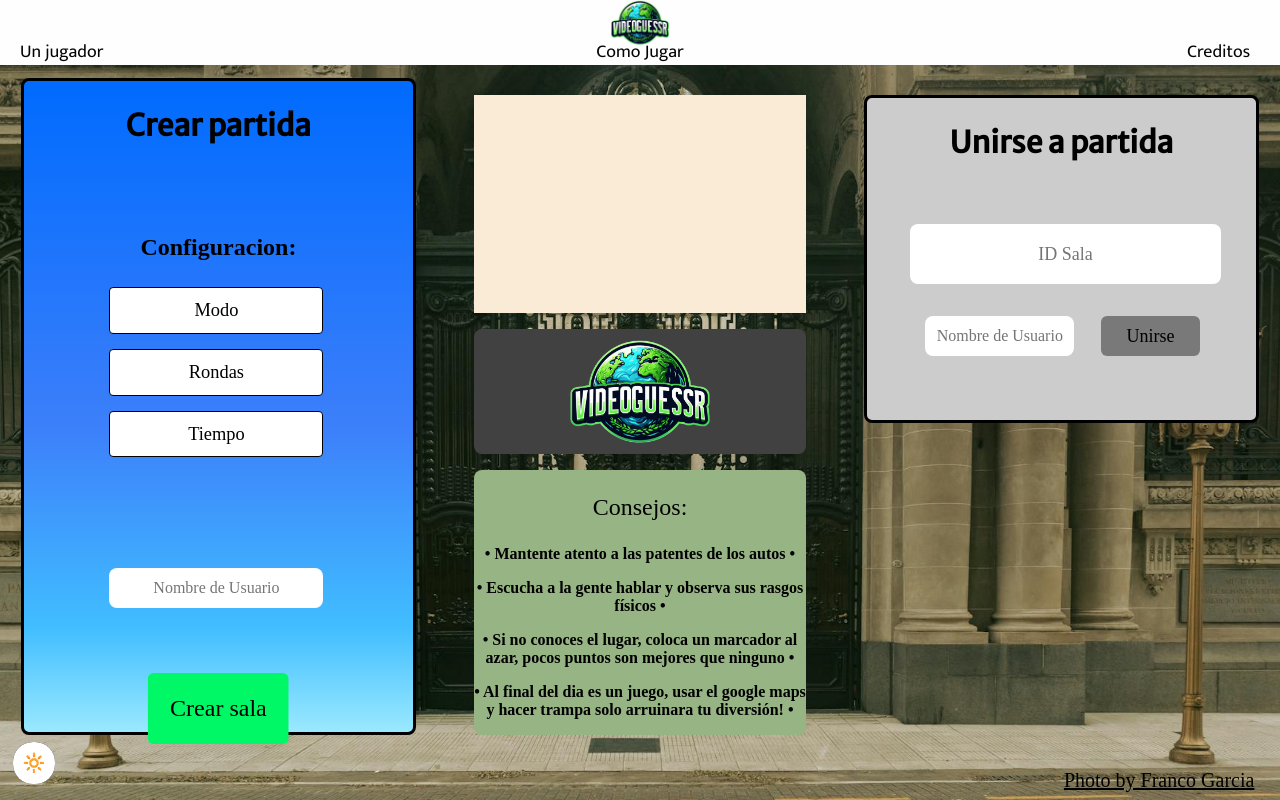
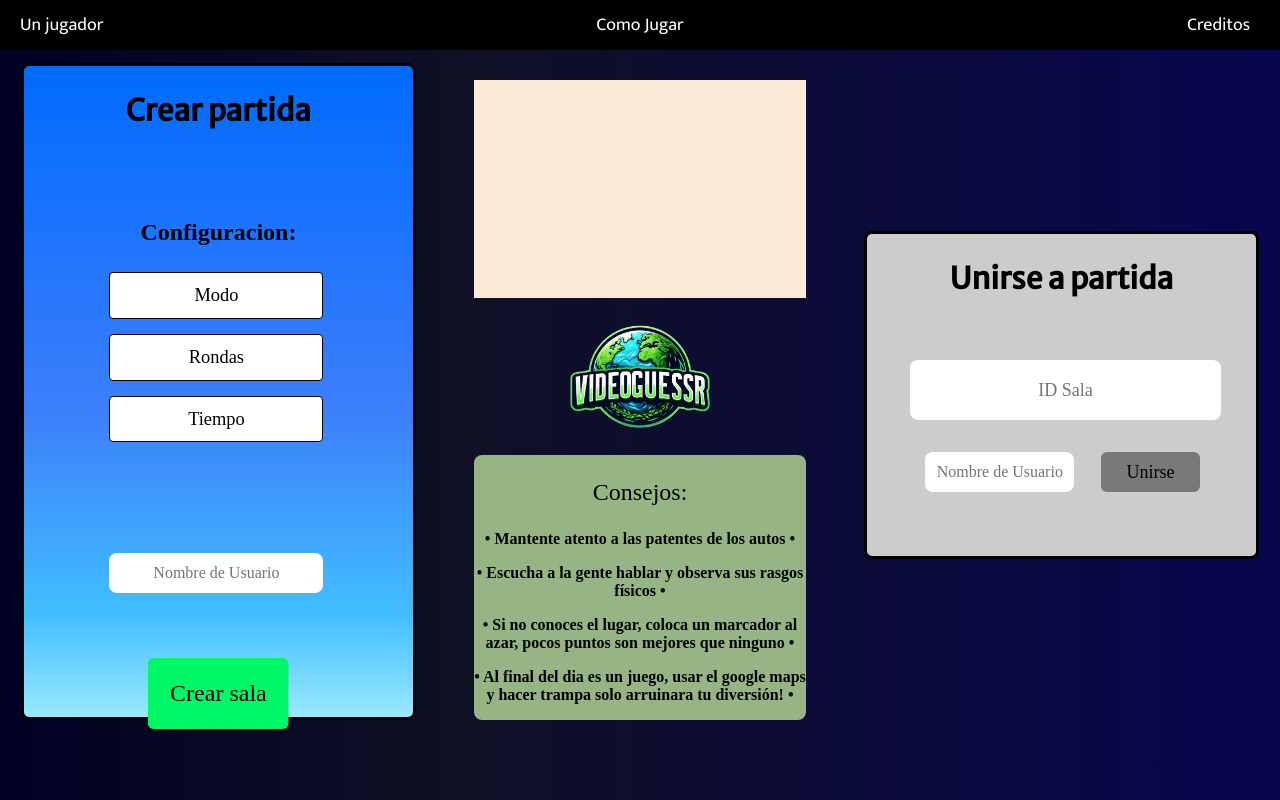
Before and after one commit to lautaorsi/Guessr_ml, a website: page es/index.html in a window 1280 px wide. Drawn offline with Linux system fonts and the light colour scheme; a web font is replaced by a local one.

Commit message:
front end development

```diff
--- a/es/index.html
+++ b/es/index.html
@@ -12,54 +12,6 @@
         <script src="https://kit.fontawesome.com/493860cbeb.js" crossorigin="anonymous"></script>
 
         <script>
-        var lmode = localStorage.getItem('lightMode')
-        function whiten(){
-            var body = document.getElementsByTagName('body')[0];
-            body.style.backgroundImage = 'url(../static/background_small.jpg)';
-            var h3s = document.getElementsByTagName('h3')
-            for (let i = 0; i < h3s.length; i++) {
-                h3s[i].style.color = 'black'
-            }
-            var headers = document.getElementsByClassName('headers')
-            for (let i = 0; i < headers.length; i++) {
-                headers[i].style.color = 'black'
-            }
-            var keys = document.getElementsByClassName('s')
-            console.log(keys)
-            for (let i = 0; i < keys.length; i++) {
-                keys[i].style.color = 'black'
-            }
-            document.getElementById('black').style.display = 'none'
-            document.getElementById('white').style.display = 'block'
-            document.getElementById('whiten').style.display = 'block'
-            document.getElementById('darken').style.display = 'none'
-        }
-
-
-
-
-
-        function darken(){
-            var body = document.getElementsByTagName('body')[0];
-            body.style.backgroundImage = 'url(../static/night_background.jpg)';
-            var h3s = document.getElementsByTagName('h3')
-            for (let i = 0; i < h3s.length; i++) {
-                h3s[i].style.color = 'white'
-            }
-            var headers = document.getElementsByClassName('headers')
-            for (let i = 0; i < headers.length; i++) {
-                headers[i].style.color = 'white'
-            }
-            var keys = document.getElementsByClassName('s')
-            for (let i = 0; i < keys.length; i++) {
-                keys[i].style.color = 'white'
-            }
-            document.getElementById('black').style.display = 'block'
-            document.getElementById('white').style.display = 'none'
-            document.getElementById('darken').style.display = 'block'
-            document.getElementById('whiten').style.display = 'none'
-        }
-
 
 
         function nam(e){
@@ -104,15 +56,14 @@
     <body>
         <title>VideoGuessr - Menu Online</title>
         <div id="Top_menu">
-            <img src="../static/logo.png" alt="logo" class="logoimg" draggable="false" onclick="window.location='https://videoguessr.com/es'">
-            <div id="centerheader">
-                <a href="https://videoguessr.com/es/info.html" draggable="false" id="howto" class="headers">Como Jugar</a>
+            <div id="centerheader" class="headercont">
+                <a href="https://videoguessr.com/es/info.html" draggable="false" id="howto" class="headers center-underline">Como Jugar</a>
             </div>
-            <div id="leftheader">
-                <a href="https://videoguessr.com/es" draggable="false" id="howto" class="headers">Un jugador</a>
+            <div id="leftheader" class="headercont">
+                <a href="https://videoguessr.com/es" draggable="false" id="howto" class="headers center-underline">Un jugador</a>
             </div>
-            <div id="rightheader">
-                <a href="https://videoguessr.com/es/creditos.html" draggable="false" id="howto" class="headers">Creditos</a>
+            <div id="rightheader" class="headercont">
+                <a href="https://videoguessr.com/es/creditos.html" draggable="false" id="howto" class="headers center-underline">Creditos</a>
             </div>
         </div>
             <div id="main_container">
@@ -121,19 +72,19 @@
                     <h3 class="setting">Configuracion:</h3>
                     <div id="selectors">
                             <select id="modeselect" class="selects">
-                                <option value="none" disabled selected>Modo</option>
+                                <option value="none" disabled selected class="placeholder">Modo</option>
                                 <option value='CLASICO' >Normal</option>
                                 <option value='INVERTIDO' >Invertido</option>
                             </select>
                             <select id="roundselect" class="selects">
-                                <option value="none" disabled selected>Rondas</option>
+                                <option value="none" disabled selected class="placeholder">Rondas</option>
                                 <option value=5 >5 rondas</option>
                                 <option value=10 >10 rondas</option>
                                 <option value=15 >15 rondas</option>
                                 <option value=20 >20 rondas</option>
                             </select>
                             <select id="timeselect" class="selects">
-                                <option value="none" disabled selected>Tiempo</option>
+                                <option value="none" disabled selected class="placeholder">Tiempo</option>
                                 <option value=30 id="time1">30s</option>
                                 <option value=50 id="time2">50s</option>
                                 <option value=90 id="time3">90s</option>
@@ -169,14 +120,6 @@
                     </div>
                 </div>
             </div>
-            <div id="mode">
-                <a id="darken" onclick="whiten()" display="none">🌑</a>
-                <a id="whiten" onclick="darken()">🔆</a>
-            </div>
-            <div id="credits_container">
-                <a href="https://www.pexels.com/es-es/foto/punto-de-referencia-acera-entrada-puerta-18160262/" target="_blank" class="credits" id="white">Photo by Franco Garcia</a>
-                <a href="https://www.pexels.com/photo/monument-of-al-chacho-penaloza-in-la-rioja-argentina-13572011/" target="_blank" class="credits" id="black">Photo by Maxi Leiva</a>
-            </div>
 
 
 
--- a/index.css
+++ b/index.css
@@ -2,7 +2,7 @@ body{
     min-width: 950;
     padding: 0%;
     margin: 0;
-    background-image: url("./static/background_small.jpg");
+    background: linear-gradient(90deg, rgba(2,0,36,1) 0%, rgba(16,16,36,1) 35%, rgb(7, 6, 80) 100%);
     background-color: #000000;
     background-repeat: no-repeat;
     background-size: cover;
@@ -38,38 +38,23 @@ p{
 #Top_menu{
     position: relative;
     top: 0;
-    background-color: #fefefe;
-    height: 65px;
+    background-color: #000000;
+    height: 50px;
     width: 100%;
     z-index: 1;
 }
 
 
 #centerheader{
-    display: block;
-    width: fit-content;
-    position: absolute;
-    top: 57%;
-    margin: auto;
     right: 0%;
     left: 0%;
 }
 
 #leftheader{
-    display: block;
-    width: fit-content;
-    position: absolute;
-    top: 57%;
-    margin: auto;
     left: 20px;
 }
 
 #rightheader{
-    display: block;
-    width: fit-content;
-    position: absolute;
-    top: 57%;
-    margin: auto;
     right: 30px;
 }
 
@@ -77,27 +62,19 @@ p{
     font-family: 'Mukta', serif;
     font-size: large;
     text-decoration: none;
-    color: rgb(5, 5, 5);
+    color: rgb(255, 255, 255);
 }
 
-.headers:hover{
-    color: rgb(12, 90, 0) !important;
+.headercont{
+    top: 20%;
+    display: block;
+    width: fit-content;
+    position: absolute;
+    margin: auto;
 }
 
 
-.logoimg{
-    cursor: pointer;
-    position: absolute;
-    width: 58;
-    right: 0%;
-    left: 0%;
-    display: block;
-    margin: auto;
-}
 
-.logoimg:hover{
-    animation: rotation 1.5s infinite;
-}
 
 
 
@@ -279,7 +256,7 @@ textarea:focus, input:focus{
     height: 50%;
     min-height: 310px;
     background-color: #cccccc;
-    top: 2%;
+    top: 25%;
     bottom: 0%;
     margin-right: 5%;
     position: relative;
@@ -355,7 +332,7 @@ textarea:focus, input:focus{
     padding: 10px;
     text-align: center;
     width: 80%;
-    background-color: rgb(65, 65, 65);
+    background-color: rgba(65, 65, 65, 0);
     border-radius: 8px;
 }
 
@@ -585,3 +562,24 @@ h2{
     75% { transform: translateX(5px) }
     100% { transform: translateX(0) }
 }
+
+
+.center-underline::before {
+    content: "";
+    position: absolute;
+    bottom: 0;
+    left: 50%;
+    transform: translateX(-50%);
+    width: 0;
+    height: 2px; /* Set your desired underline height */
+    background-color: #ffffff; /* Set your desired underline color */
+    transition: width 0.2s ease-in-out;
+}
+
+.center-underline:hover::before {
+    width: 100%;
+}
+
+.placeholder{
+    display: none;
+}
```
Also changed, not shown: en/index.html (+9 -18 lines).
